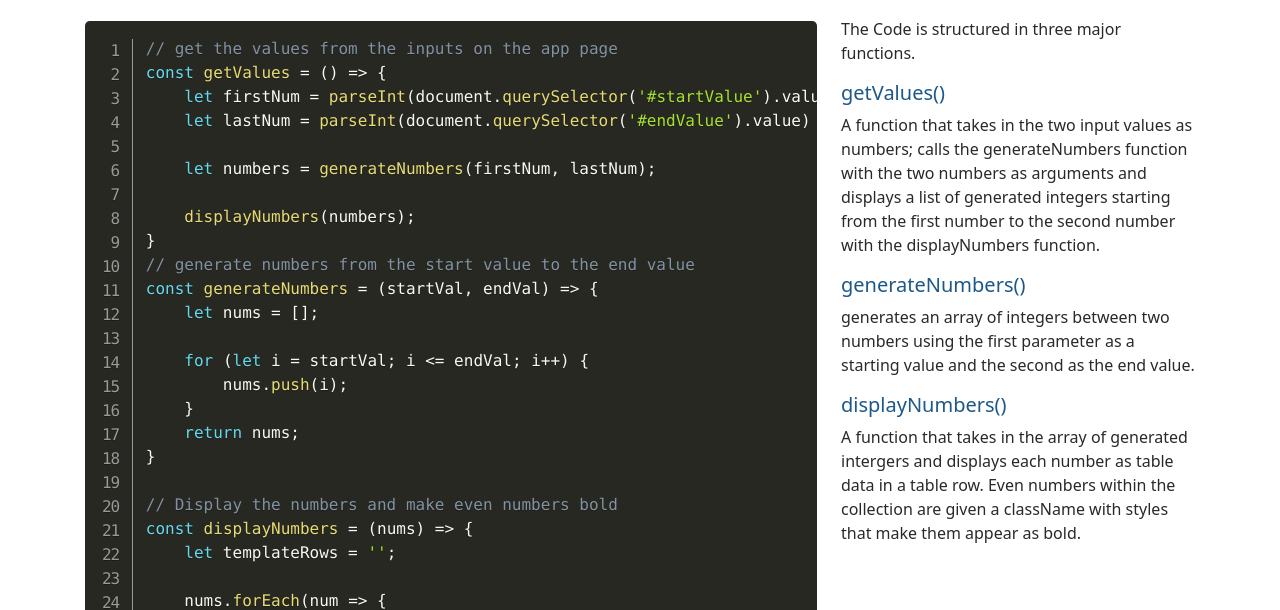
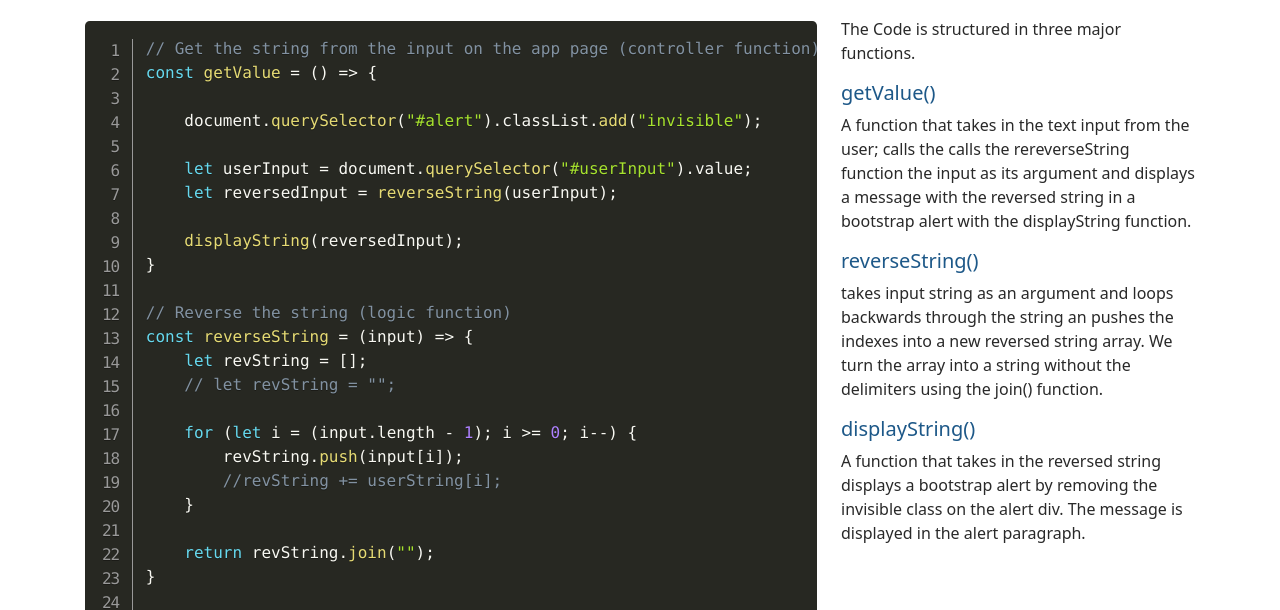
Before and after one commit to AndreasGuy54/Rewind, a plain HTML site: page code.html in a window 1280 px wide. Shown: the part 190-800 px from the top of the page. Drawn offline with nearby package versions, Linux system fonts and the light colour scheme.

Commit message:
Completed js functions and code page

```diff
--- a/code.html
+++ b/code.html
@@ -59,54 +59,49 @@
                 <div class="col-lg-8">
                     <pre class="line-numbers">
                         <code class="language-javascript">
-                            // get the values from the inputs on the app page
-                            const getValues = () => {
-                                let firstNum = parseInt(document.querySelector('#startValue').value)
-                                let lastNum = parseInt(document.querySelector('#endValue').value)
+                            // Get the string from the input on the app page (controller function)
+                            const getValue = () => {
 
-                                let numbers = generateNumbers(firstNum, lastNum);
+                                document.querySelector("#alert").classList.add("invisible");
 
-                                displayNumbers(numbers);
-                            }
-                            // generate numbers from the start value to the end value
-                            const generateNumbers = (startVal, endVal) => {
-                                let nums = [];
+                                let userInput = document.querySelector("#userInput").value;
+                                let reversedInput = reverseString(userInput);
 
-                                for (let i = startVal; i <= endVal; i++) {
-                                    nums.push(i);
-                                }
-                                return nums;
+                                displayString(reversedInput);
                             }
 
-                            // Display the numbers and make even numbers bold
-                            const displayNumbers = (nums) => {
-                                let templateRows = '';
+                            // Reverse the string (logic function)
+                            const reverseString = (input) => {
+                                let revString = [];
+                                // let revString = "";
 
-                                nums.forEach(num => {
-                                    let className = '';
+                                for (let i = (input.length - 1); i >= 0; i--) {
+                                    revString.push(input[i]);
+                                    //revString += userString[i];
+                                }
 
-                                    if (num % 2 === 0) {
-                                        className = 'even';
-                                    }
+                                return revString.join("");
+                            }
 
-                                    templateRows += `&lt;tr>&lt;td class="${className}" >${number}&lt;/td>&lt;/tr>
-                                });
-
-                                document.querySelector('#results').innerHTML = templateRows;
+                            // Display the reversed string to the user (view function)
+                            const displayString = (reversed) => {
+                                document.querySelector("#message").innerHTML = `Your string when reserved is: ${reversed}`;
+                                document.querySelector("#alert").classList.remove("invisible");
                             }
                         </code>
                     </pre>
                 </div>
                 <div class="col-lg-4 py-1">
                     <p>The Code is structured in three major functions.</p>
-                    <h5>getValues()</h5>
-                    <p>A function that takes in the two input values as numbers; calls the generateNumbers function with the two numbers as arguments
-                        and displays a list of generated integers starting from the first number to the second number with the displayNumbers function.</p>
-                    <h5>generateNumbers()</h5>
-                    <p>generates an array of integers between two numbers using the first parameter as a starting value and the second as the end value.</p>
-                    <h5>displayNumbers()</h5>
-                    <p>A function that takes in the array of generated intergers and displays each number as table data in a table row.
-                        Even numbers within the collection are given a className with styles that make them appear as bold.</p>
+                    <h5>getValue()</h5>
+                    <p>A function that takes in the text input from the user; calls the calls the rereverseString function the input as its argument
+                        and displays a message with the reversed string in a bootstrap alert with the displayString function.</p>
+                    <h5>reverseString()</h5>
+                    <p>takes input string as an argument and loops backwards through the string an pushes the indexes into a new reversed string array.
+                        We turn the array into a string without the delimiters using the join() function.</p>
+                    <h5>displayString()</h5>
+                    <p>A function that takes in the reversed string displays a bootstrap alert by removing the invisible class on the alert div.
+                        The message is displayed in the alert paragraph.</p>
                 </div>
             </div>
         </div>
```
Also changed, not shown: app.html (+4 -4 lines), js/site.js (+29 -33 lines).
